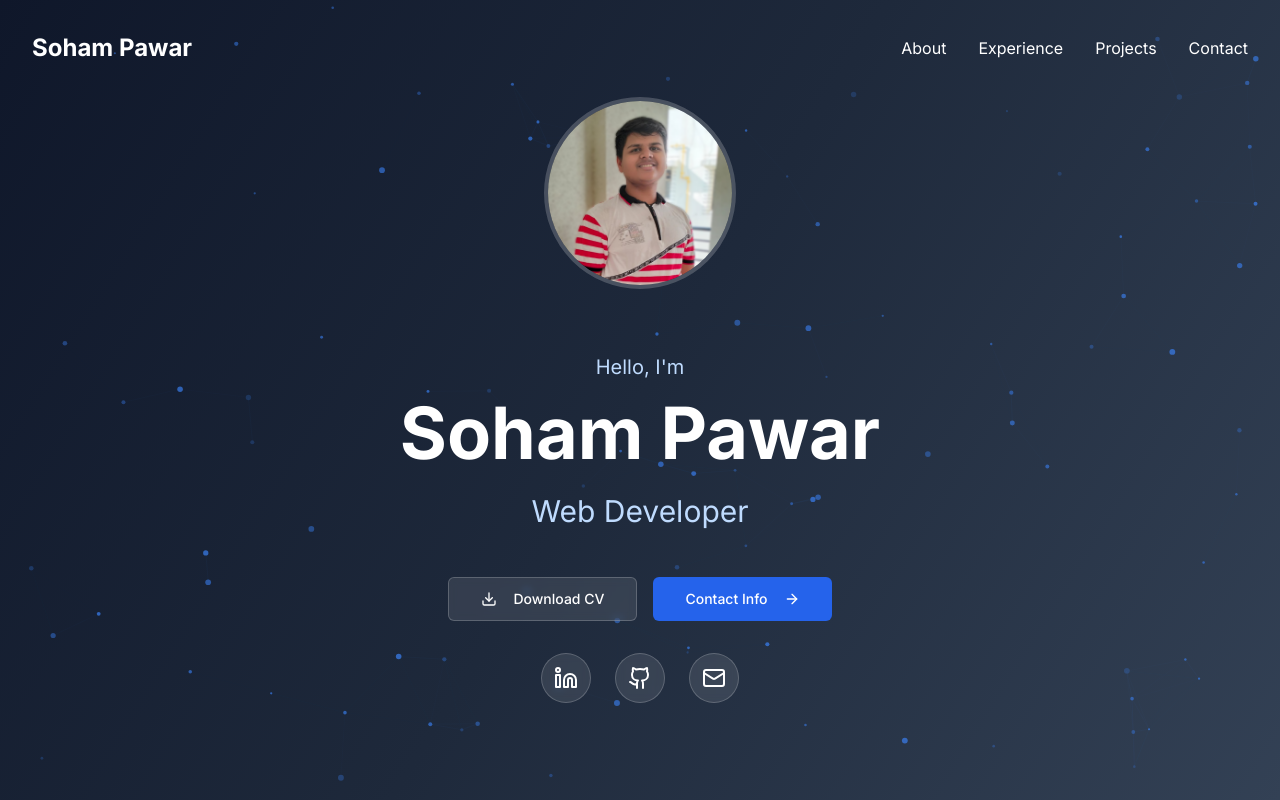
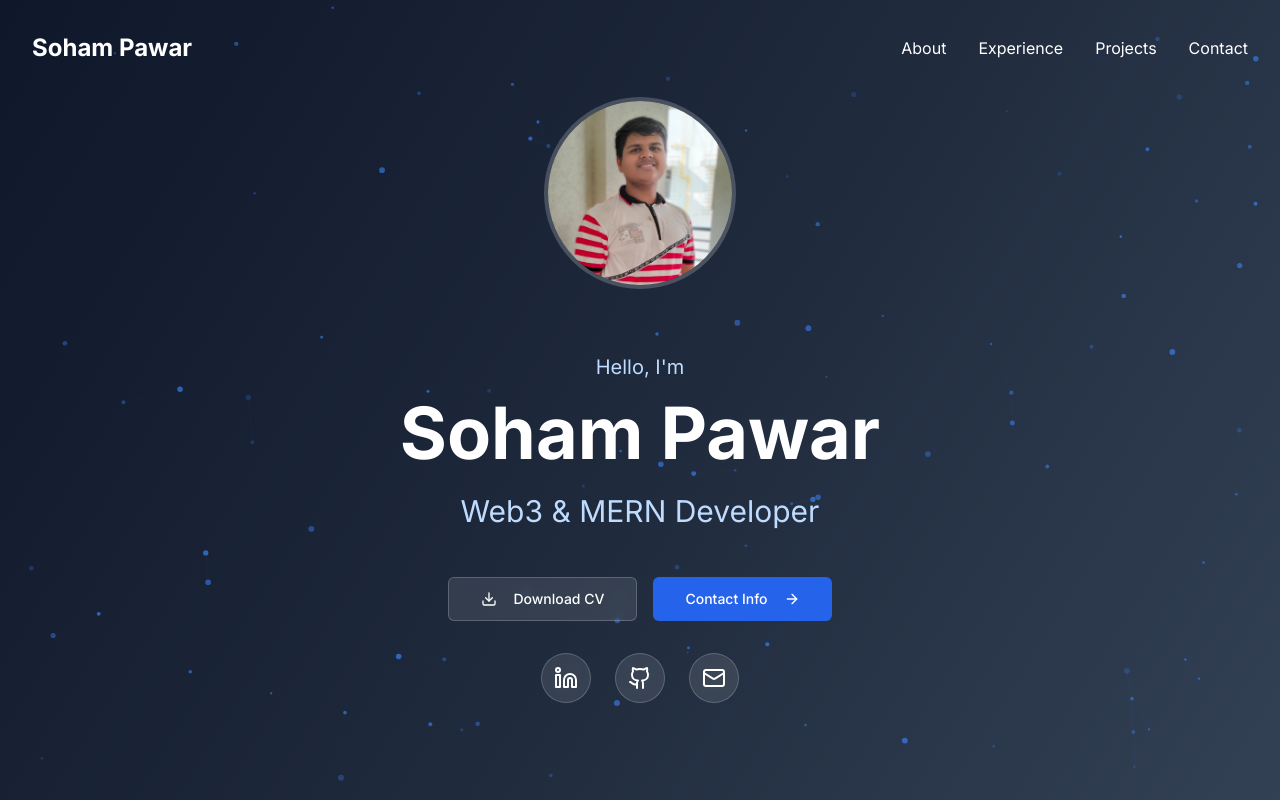
Before and after one commit to sohampawar1866/my-portfolio, a Next.js app: page / in a window 1280 px wide. Built offline with nearby package versions, Linux system fonts and the light colour scheme.

Commit message:
Update page.tsx

```diff
--- a/app/page.tsx
+++ b/app/page.tsx
@@ -84,7 +84,7 @@ export default function HomePage() {
           transition={{ duration: 0.6, delay: 0.9 }}
           className="text-2xl md:text-3xl text-blue-200 mb-12"
         >
-          Web Developer
+          Web3 & MERN Developer
         </motion.p>
 
         <motion.div
```
